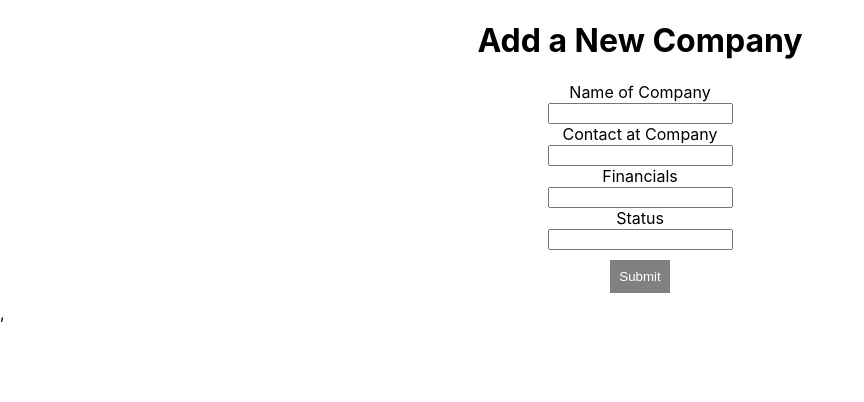
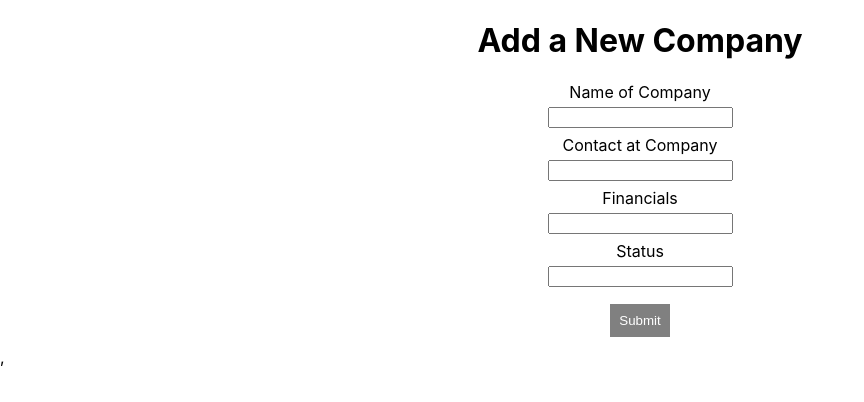
Before and after one commit to deepbsd/AcquireCo, a React (Create React App) app: page /addcompany in a window 1280 px wide. Shown: the top 402 px of the page, without its empty margins (0-864 px from the left). Built offline with nearby package versions, Linux system fonts and the light colour scheme.

Commit message:
updated README

```diff
--- a/src/App.css
+++ b/src/App.css
@@ -16,9 +16,17 @@ hr {
   width: 80%;
 }
 
-.label {
+/* not working yet */
+label {
+    text-align: left;
+}
+
+input {
+    margin-top: 5px;
+}
+
+.formGroup{
     margin: 7px 0;
-    text-align: left;
 }
 
 .Wrapper{
--- a/src/components/listpage.js
+++ b/src/components/listpage.js
@@ -24,7 +24,6 @@ class Listpage extends Component {
       store.dispatch(deleteCompany(company));
     }
 
-    // can I pass the company.id to the editCompany component?
     editCompanyRoute = (ev,company) => {
       ev.preventDefault();
       //console.log("Company: ",company)
--- a/src/components/smallcompany.js
+++ b/src/components/smallcompany.js
@@ -1,9 +1,6 @@
 import React from 'react';
 
 export default function Smallcompany(props){
-
-
-
 
     return(
         <div>
@@ -11,9 +8,6 @@ export default function Smallcompany(props){
             <h3>contact: {props.contact}</h3>
             <p>financials: {props.financials}</p>
             <p>status: {props.status}</p>
-            {/*<!-- <button className="listButton" onClick={(ev) => this.editCompanyRoute(ev, company)}>Edit Company</button>
-               <button className="listButton" onClick={(ev) => this.deleteCompany(ev, company)} >Delete Company</button>
-            -->*/}
         </div>
     );
 }
```
Also changed, not shown: 1 other file (tests, documents, lock files or other folders).
